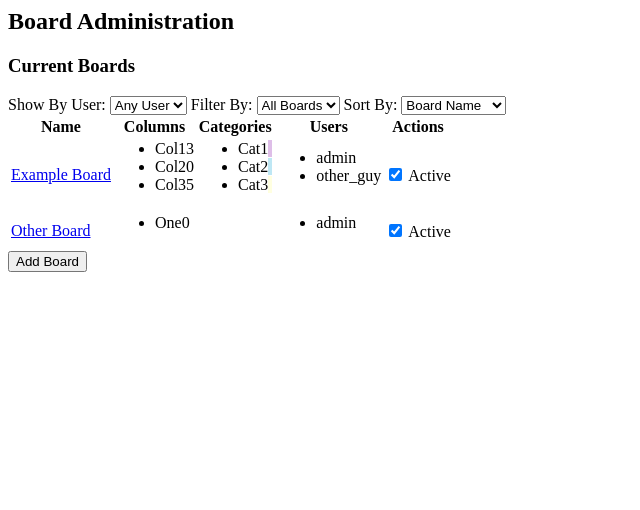
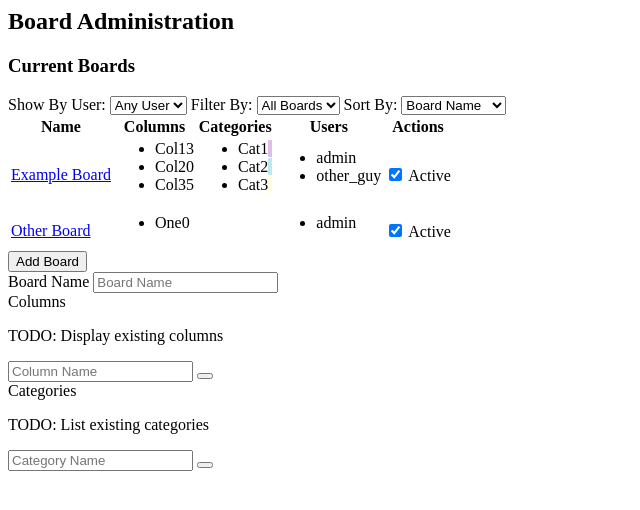
Before and after one commit to kiswa/TaskBoard, a PHP site: page /app/settings/board-settings/board-settings.component.html in a window 1280 px wide. Shown: the top 510 px of the page, without its empty margins (0-640 px from the left). Run offline with PHP 8.4, Linux system fonts and the light colour scheme.

Commit message:
WIP - Board administration

```diff
--- a/src/app/settings/board-settings/board-settings.component.html
+++ b/src/app/settings/board-settings/board-settings.component.html
@@ -90,9 +90,40 @@
             </tbody>
         </table>
 
-        <button>
-            <i class="icon icon-plus"></i>
-            Add Board
+        <button *ngIf="activeUser.security_level === 1"
+            (click)="showModal('Add')">
+            <i class="icon icon-plus"></i> Add Board
         </button>
     </div>
 </section>
+
+<tb-modal modal-title="{{ modalProps.title }} Board"
+    modal-id="{{ MODAL_ID }}" wide="true">
+    <label>
+        Board Name
+        <input type="text" name="board-name" placeholder="Board Name"
+            [(ngModel)]="modalProps.boardName">
+    </label>
+    <div class="half-modal">
+        <label>Columns</label>
+        <p>TODO: Display existing columns</p>
+        <div class="quick-add">
+            <input type="text" name="new-column"
+                placeholder="Column Name" [(ngModel)]="modalProps.newColumnName">
+            <button class="flat" (click)="addColumn()">
+                <i class="icon icon-plus"></i>
+            </button>
+        </div>
+    </div>
+    <div class="half-modal">
+        <label>Categories</label>
+        <p>TODO: List existing categories</p>
+        <div class="quick-add">
+            <input type="text" name="new-category" placeholder="Category Name"
+                [(ngModel)]="modalProps.newCategoryName">
+            <button class="flat" (click)="addCategory()">
+                <i class="icon icon-plus"></i>
+            </button>
+        </div>
+    </div>
+</tb-modal>
--- a/src/app/settings/user-admin/user-admin.component.ts
+++ b/src/app/settings/user-admin/user-admin.component.ts
@@ -38,9 +38,9 @@ class ModalProperties {
 export class UserAdmin {
     private activeUser: User;
     private users: Array<UserDisplay>;
-    private loading: boolean = true;
     private modalProps: ModalProperties;
     private userToRemove: UserDisplay;
+    private loading = true;
 
     private MODAL_ID: string;
     private MODAL_CONFIRM_ID: string;
--- a/src/app/shared/modal/modal.component.html
+++ b/src/app/shared/modal/modal.component.html
@@ -1,7 +1,7 @@
 <div *ngIf="isOpen">
     <div class="modal-overlay" (click)="close(true)"></div>
 
-    <div class="modal">
+    <div class="modal" [ngClass]="{ wide: wide }">
         <div class="title" *ngIf="modalTitle">
             <h2>
                 {{ modalTitle }}
--- a/src/app/shared/modal/modal.component.ts
+++ b/src/app/shared/modal/modal.component.ts
@@ -15,6 +15,7 @@ export class Modal implements OnInit {
     @Input('modal-id') modalId = '';
     @Input('modal-title') modalTitle = '';
     @Input() blocking = false;
+    @Input() wide = false;
     isOpen = false;
 
     constructor(private modalService: ModalService) {
--- a/src/scss/_modal.scss
+++ b/src/scss/_modal.scss
@@ -14,12 +14,18 @@
     background-color: $white;
     left: calc(50% - 200px);
     max-height: calc(100% - 10em);
+    max-width: 100%;
     min-height: 10em;
     overflow-y: auto;
     position: fixed;
     top: 5em;
     width: 400px;
     z-index: 1100;
+
+    &.wide {
+        left: calc(50% - 300px);
+        width: 600px;
+    }
 
     .title {
         background-color: $color-heading-bg;
--- a/src/scss/_nav-top.scss
+++ b/src/scss/_nav-top.scss
@@ -23,10 +23,5 @@
     .buttons {
         float: right;
         margin-top: -2.2em;
-
-        .flat {
-            background-color: lighten($color-background, 10%);
-            color: $color-primary;
-        }
     }
 }
```
Also changed, not shown: src/app/settings/board-settings/board-settings.component.ts (+29 -1 lines), src/scss/_board.scss (+0 -18 lines), src/scss/_core.scss (+24 -0 lines), src/scss/_settings.scss (+10 -0 lines).
